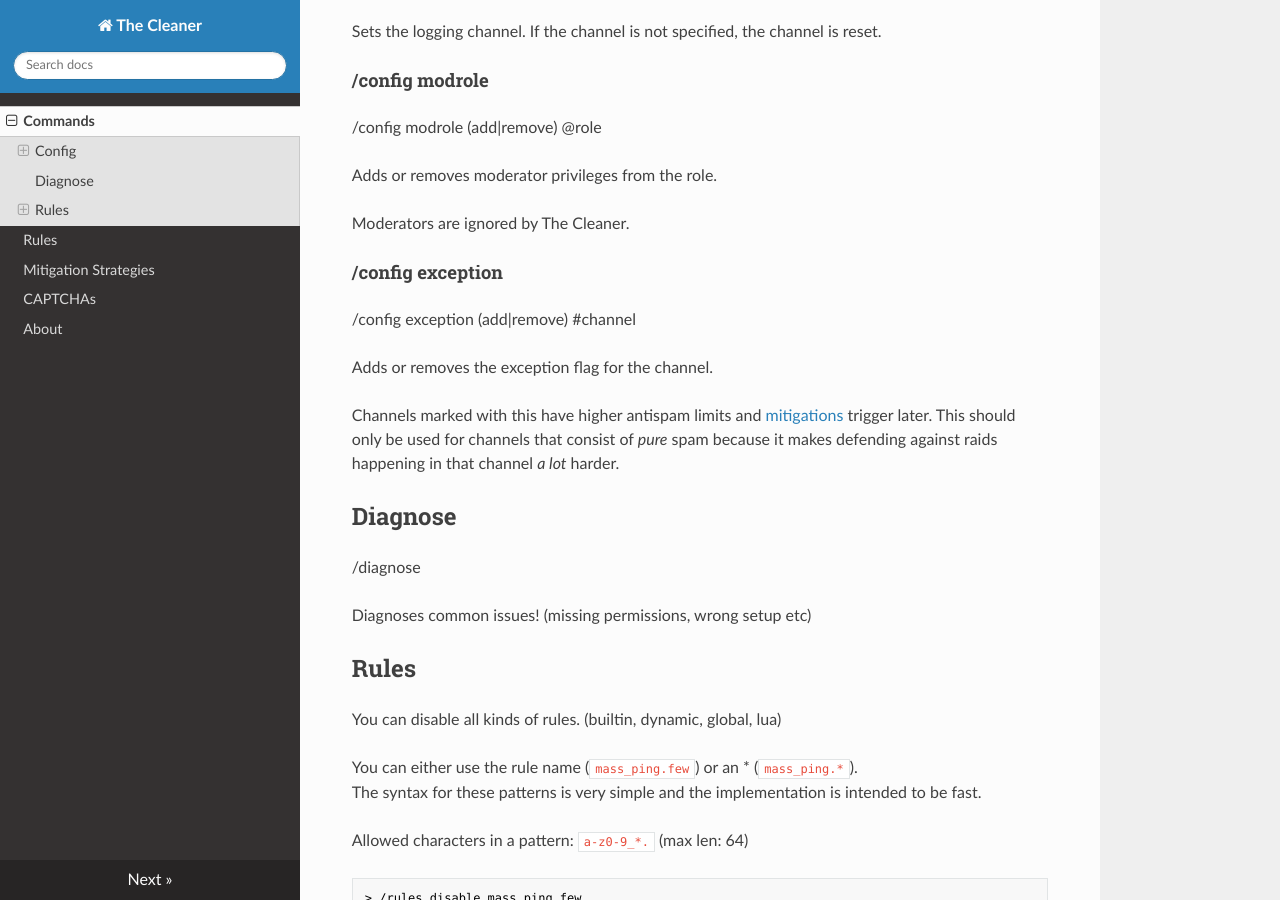
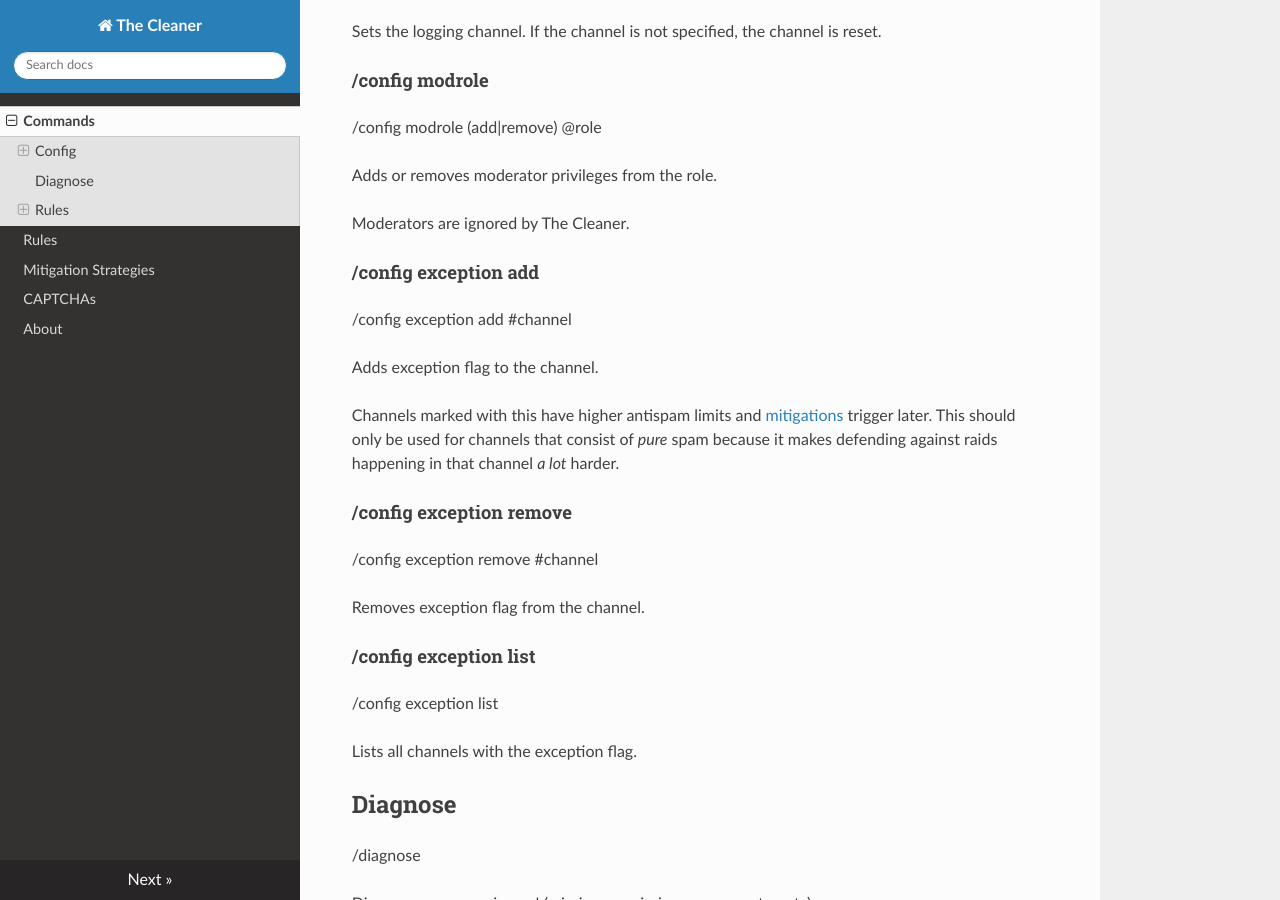
Before and after one commit to cleaner-bot/website, an MkDocs documentation site: the page built from docs/commands.md, in a window 1280 px wide and 900 px high, scrolled down 775 px. Built offline with MkDocs 1.6.1, drawn with Linux system fonts in a browser that asks for light colours; nearby versions of some CDN libraries.

Commit message:
docs: document /config exception list

```diff
--- a/docs/commands.md
+++ b/docs/commands.md
@@ -42,14 +42,28 @@ Adds or removes moderator privileges from the role.
 Moderators are ignored by The Cleaner.
 
 
-#### /config exception
+#### /config exception add
 
-/config exception (add|remove) #channel
+/config exception add #channel
 
-Adds or removes the exception flag for the channel.
+Adds exception flag to the channel.
 
 Channels marked with this have higher antispam limits and [mitigations](mitigation.md) trigger later.
 This should only be used for channels that consist of *pure* spam because it makes defending against raids happening in that channel *a lot* harder.
+
+
+#### /config exception remove
+
+/config exception remove #channel
+
+Removes exception flag from the channel.
+
+
+#### /config exception list
+
+/config exception list
+
+Lists all channels with the exception flag.
 
 
 ## Diagnose
```
